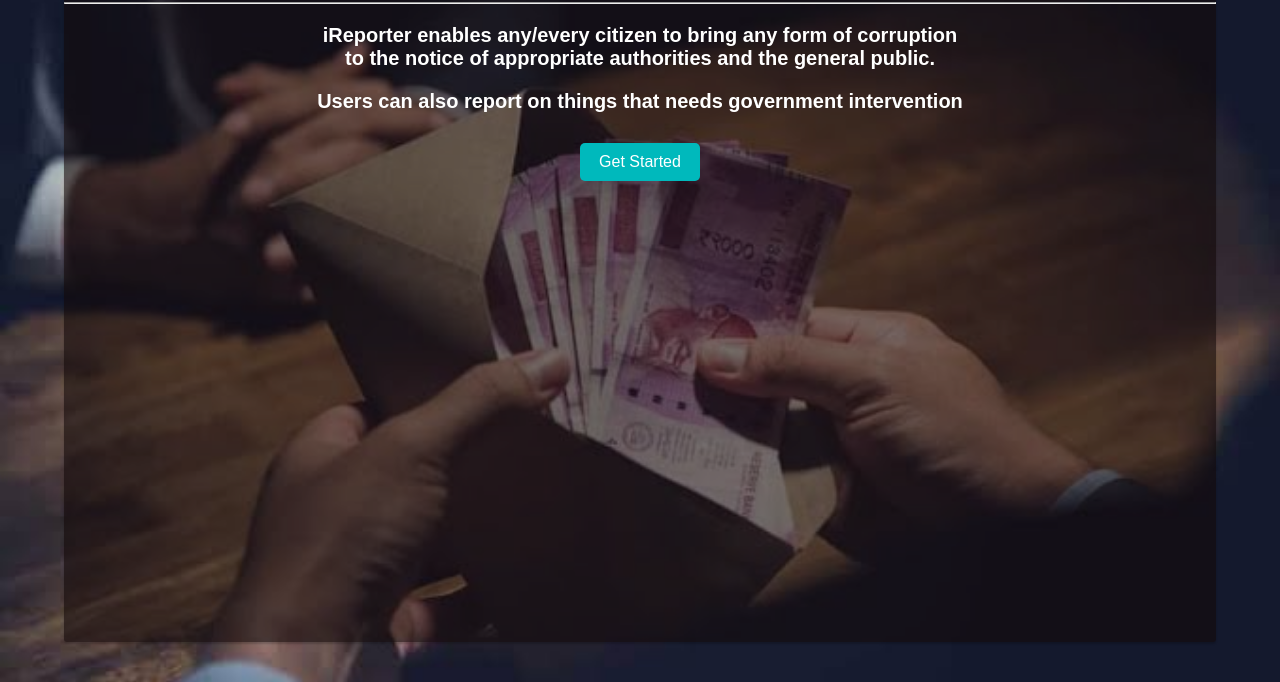
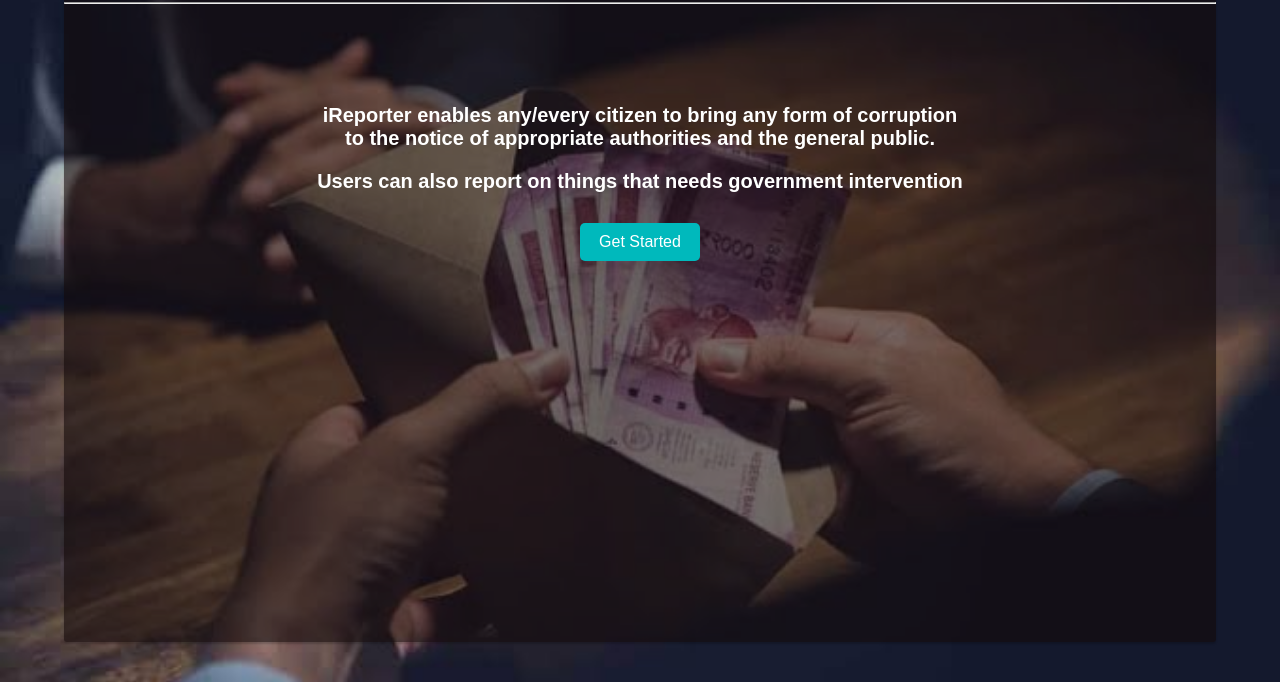
Before and after one commit to reifred/iReporter, a plain HTML site: page index.html in a window 1280 px wide. Shown: the part 118-800 px from the top of the page. Drawn offline with Linux system fonts and the light colour scheme.

Commit message:
Implement feedback

```diff
--- a/css/style.css
+++ b/css/style.css
@@ -63,6 +63,9 @@
   	background: #00B9BC;
   	border-radius: 5px;
 
+}
+main{
+  margin-top: 100px;
 }
 #get_started:hover {
     background: #197071;
--- a/index.html
+++ b/index.html
@@ -7,12 +7,12 @@
 	      <link rel="stylesheet" type="text/css" href="css/style.css">
         <link rel="shortcut icon" href="images/icon.jpg"/>
         <title>iReporter | Forget about corruption in Africa.</title>
-
 </head>
 <body>
 	<div class="flex-column text_center start_page card">
 		<h1 class="start_page_header">Welcome to iReporter</h1>
 		<hr>
+		<main>
 			<div class="start_page_main">
 				<p>iReporter enables any/every citizen to bring any form of corruption<br>
 				to the notice of appropriate authorities and the general public.</p>
@@ -21,8 +21,7 @@
 			<div id="get_started">
 				<a href="UI/sign_in.html">Get Started</a>
 			</div>
-
+		</main>
 	</div>
-
 </body>
 </html>
```
Lines whose indentation alone changed are shown as unchanged.
